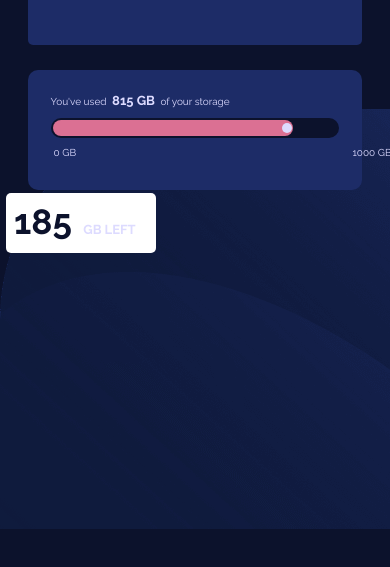
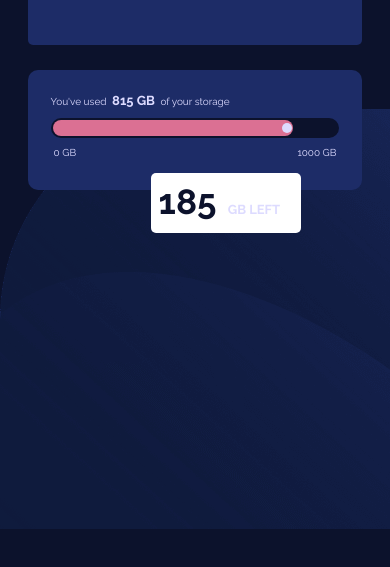
Before and after one commit to aystix/fylo-data-storage, a plain HTML site: page index.html in a window 390 px wide. Shown: the part 191-758 px from the top of the page. Drawn offline with Linux system fonts and the light colour scheme.

Commit message:
third commit

```diff
--- a/index.html
+++ b/index.html
@@ -37,13 +37,15 @@
           <p>0 GB</p>
           <p>1000 GB</p>
         </div>
-     </div>
 
-  </div>
+
+
+  <div class="bubble-speech">
   <div class="box">
     <h2>185 <span>GB LEFT</span></h2>
   </div>
-
+</div>
+</div>
 
 
 </body>
--- a/style.css
+++ b/style.css
@@ -43,7 +43,7 @@ width: 150px;
     width: 400px;
     padding: 20px;
     border-radius: 10px;
-
+    position: relative;
 }
 #logo {
     width: 7rem;
@@ -71,7 +71,7 @@ width: 150px;
 .gb {
     display: flex;
     justify-content: space-between;
-    width: 350px;
+    width: 100%;
 }
 .wrapper {
     display: flex;
@@ -94,13 +94,33 @@ span {
      margin-bottom: 4px;
 }
 .box {
+    position: relative;
     background-color: white;
     color:hsl(229, 57%, 11%) ;
     width: 150px;
     height: 60px;
     padding: 5px;
-    border-radius: 5px;
+    border-bottom-left-radius: 5px;
+    border-top-left-radius: 5px;
+    border-top-right-radius: 5px;
 
+}
+.box::after {
+    content: "";
+    display: block;
+    position: absolute;
+    width: 0;
+    height: 0;
+    border-left: 12px solid transparent;
+    border-top: 15px solid white;
+    bottom: -15px;
+    right: 0px;
+
+}
+.bubble-speech {
+    position: absolute;
+    top: -45px;
+    right: 25px;
 }
 h2 {
     font-weight: 700px;
@@ -122,7 +142,16 @@ h2 {
     .progress-bar {
         width: 100%;
     }
-
-
+    .bubble-speech {
+        top: 100px;
+        left: 120px;
+    }
+    .box::after {
+        border-left: 0;
+        border-top: 0;
+    }
+    .box {
+        border-bottom-right-radius: 5px;
+    }
 
 }
```
